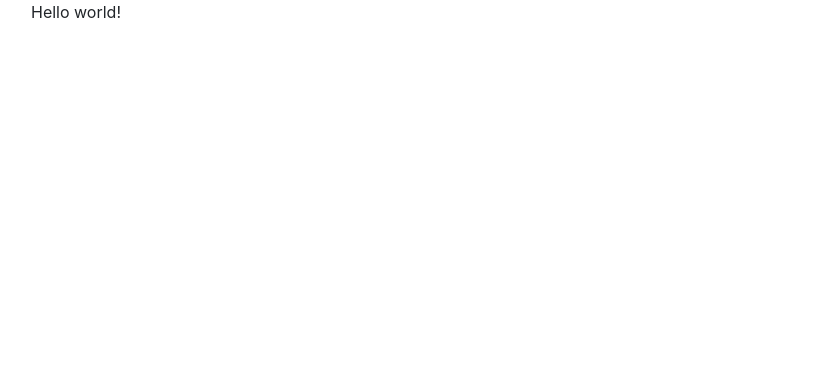
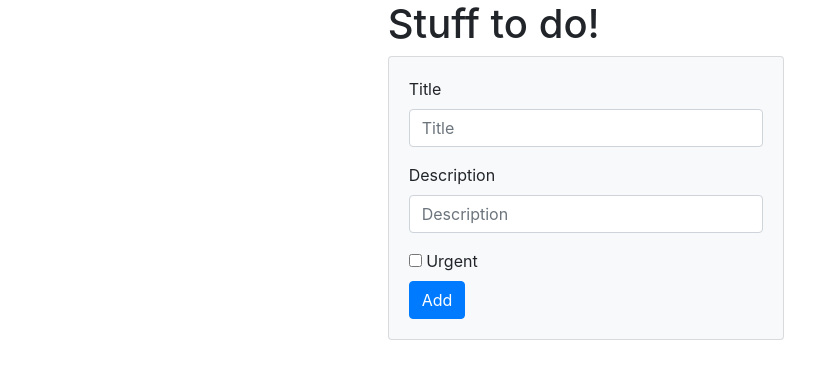
Before and after one commit to rm-training/lab-modular-js, a website: page todo1/public/index.html in a window 1280 px wide. Shown: the whole page, without its empty margins (54-869 px from the left). Drawn offline with Linux system fonts and the light colour scheme.

Commit message:
Added basic layout

```diff
--- a/todo1/package.json
+++ b/todo1/package.json
@@ -4,11 +4,14 @@
   "description": "",
   "main": "index.js",
   "scripts": {
+    "start": "npx http-server -p 8060",
     "test": "echo \"Error: no test specified\" && exit 1"
   },
   "author": "",
   "license": "ISC",
-  "devDependencies": {},
+  "devDependencies": {
+    "http-server": "^0.11.1"
+  },
   "dependencies": {
     "bootstrap": "^4.0.0",
     "jquery": "^3.3.1",
--- a/todo1/public/index.html
+++ b/todo1/public/index.html
@@ -17,18 +17,72 @@
 
         <!-- Add your site or application content here -->
 
-        <div class="container">
+        <div class="container-fluid">
 
-            <p>Hello world!</p>
+            <div class="row justify-content-md-center">
+                <div class="col-md-4">
+                    <h1>Stuff to do!</h1>
 
+                    <div class="card bg-light">
+                        <form class="card-body">
+                          <div class="form-group">
+                            <label for="todo-title">Title</label>
+                            <input name="title" type="text" class="form-control" id="todo-title" placeholder="Title">
+                          </div>
+                          <div class="form-group">
+                            <label for="description">Description</label>
+                            <input name="description" type="text" class="form-control" id="todo-description" placeholder="Description">
+                          </div>
+                          <div class="checkbox">
+                            <label>
+                              <input type="checkbox"> Urgent
+                            </label>
+                          </div>
+                          <button type="submit" class="btn btn-primary">Add</button>
+                        </form>
+                    </div>
+                </div>
+            </div>
+
+            <div class="row justify-content-md-center">
+                <div class="col-md-4">
+
+                    <div class="list-group">
+
+                      <!-- <a href="#" class="list-group-item list-group-item-action flex-column align-items-start active">
+                        <div class="d-flex w-100 justify-content-between">
+                          <h5 class="mb-1">List group item heading</h5>
+                          <small>3 days ago</small>
+                        </div>
+                        <p class="mb-1">Donec id elit non mi porta gravida at eget metus. Maecenas sed diam eget risus varius blandit.</p>
+                        <small>Donec id elit non mi porta.</small>
+                      </a> -->
+
+
+                    </div>
+
+                </div>
+            </div>
         </div>
 
         <script src="js/vendor/jquery.min.js"></script>
         <script src="js/vendor/popper.min.js"></script>
         <script src="js/vendor/bootstrap.min.js"></script>
 
-<!--        <script src="js/vendor/modernizr-3.5.0.min.js"></script> -->
+        <script>
 
+            function getTodos() {
+                // ajax it
+            }
+
+            $(function() {
+                // start building stuff
+
+                console.log('Hello World');
+
+
+            });
+        </script>
 
     </body>
 </html>
```
Also changed, not shown: 1 other file.
